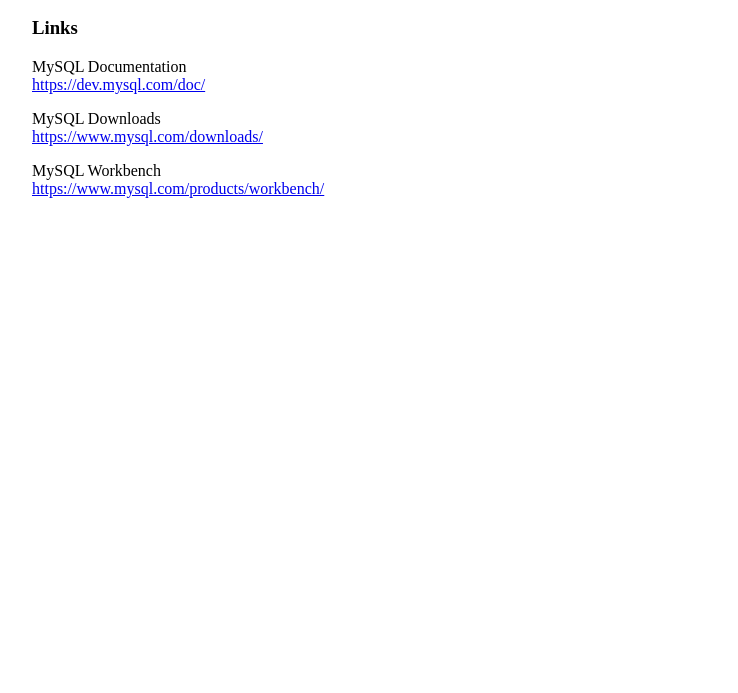
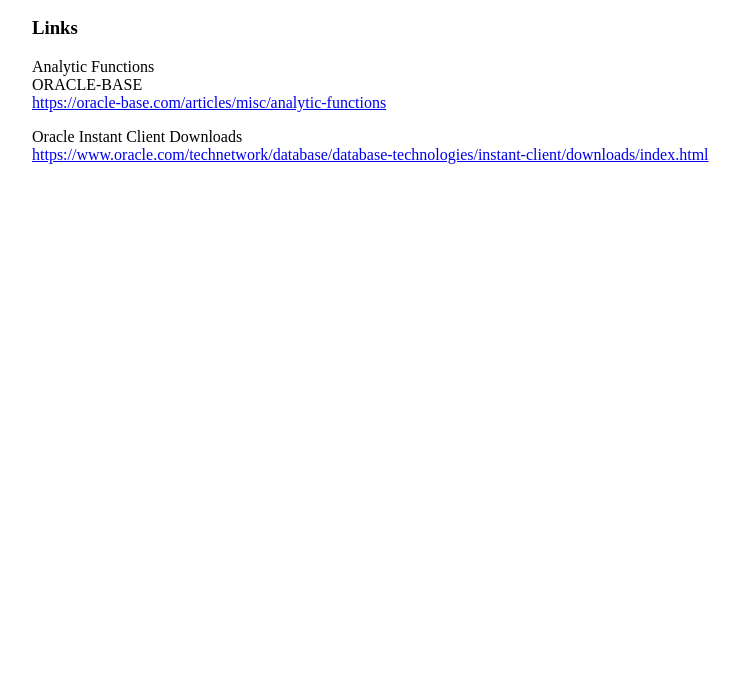
Before and after one commit to marcilr/oracle, a plain HTML site: page index.html in a window 1280 px wide. Shown: the part 107-800 px from the top of the page, without its empty margins (29-767 px from the left). Drawn offline with Linux system fonts and the light colour scheme.

Commit message:
Added documentation links

```diff
--- a/index.html
+++ b/index.html
@@ -34,30 +34,27 @@
 <!-- ========================== MySQL ================== -->
 <!-- ========================== MySQL ================== -->
 <!-- ========================== MySQL ================== -->
-<h1>MySQL</h1>
+<h1>Oracle</h1>
 
-Created Tue Apr  2 07:19:06 AKDT 2019<br>
+Created Tue Apr  2 07:58:00 AKDT 2019<br>
 by Raymond E. Marcil &lt;marcilr@gmail.com&gt;
 
 
 <h3>Links</h3>
+
 <p>
-MySQL Documentation<br>
-<a href="https://dev.mysql.com/doc/">
-https://dev.mysql.com/doc/</a>
+Analytic Functions<br>
+ORACLE-BASE<br>
+<a href="https://oracle-base.com/articles/misc/analytic-functions">
+https://oracle-base.com/articles/misc/analytic-functions</a><br>
 </p>
 
 <p>
-MySQL Downloads<br>
-<a href="https://www.mysql.com/downloads/">
-https://www.mysql.com/downloads/</a>
+Oracle Instant Client Downloads<br>
+<a href="https://www.oracle.com/technetwork/database/database-technologies/instant-client/downloads/index.html">
+https://www.oracle.com/technetwork/database/database-technologies/instant-client/downloads/index.html</a>
 </p>
 
-<p>
-MySQL Workbench<br>
-<a href="https://www.mysql.com/products/workbench/">
-https://www.mysql.com/products/workbench/</a>
-</p>
 
 
 
```
